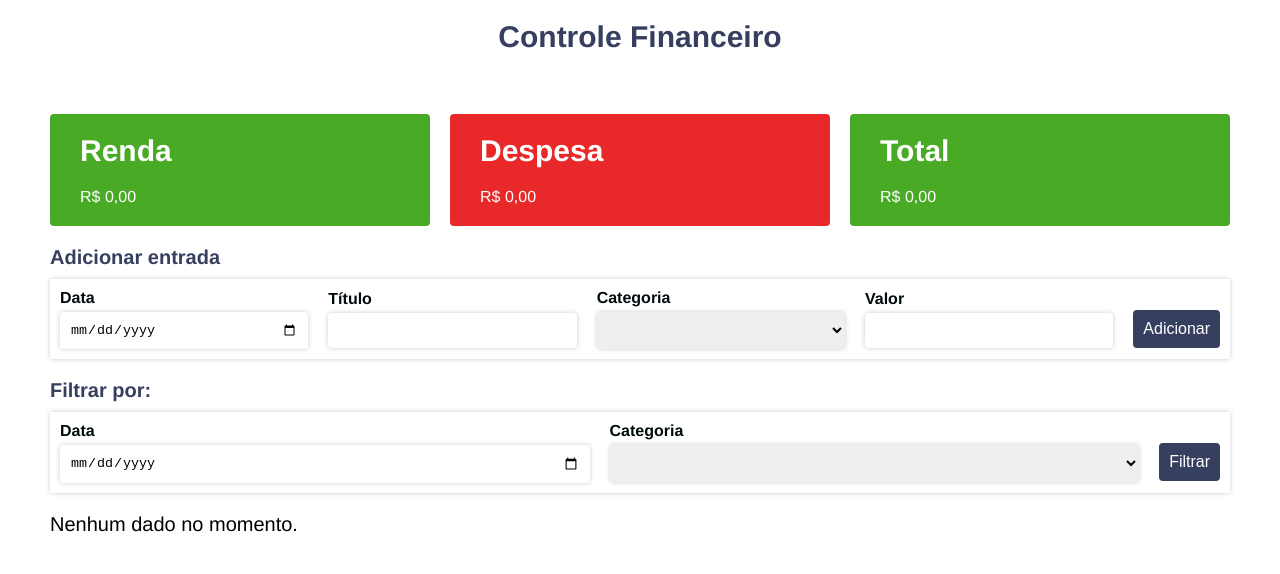
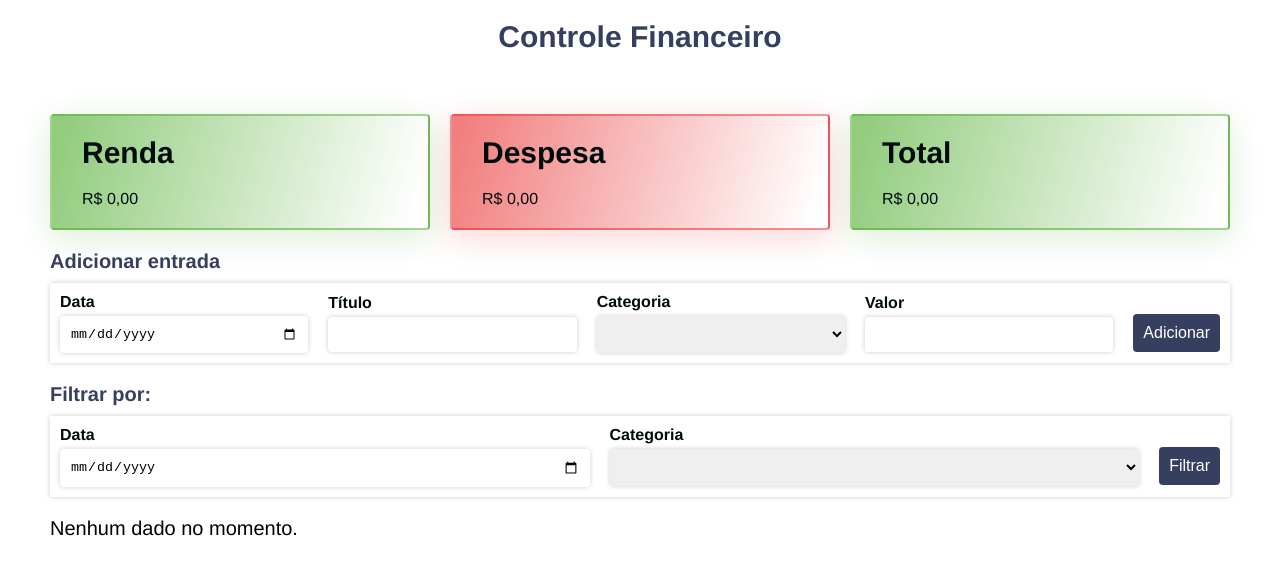
Before and after one commit to hamiltonspjr/finance-control, a Vue app: page / in a window 1280 px wide. Shown: the top 574 px of the page. Built offline with nearby package versions, Linux system fonts and the light colour scheme.

Commit message:
modified card background style

```diff
--- a/src/components/DataCards.vue
+++ b/src/components/DataCards.vue
@@ -26,14 +26,30 @@ export default {
   border-radius: 0.4rem;
 }
 .bg-green {
-  background-color: #49aa26;
+  background: linear-gradient(
+    105.87deg,
+    rgba(73, 170, 38, 0.6) 3.04%,
+    rgba(255, 255, 255, 0) 96.05%
+  );
+  box-shadow: 0 8px 32px 0 rgb(73, 170, 38, 0.2);
+  backdrop-filter: blur(80px);
+  -webkit-backdrop-filter: blur(10px);
+  border: 2px solid rgb(73, 170, 38, 0.5);
 }
 .bg-red {
-  background-color: #e92929;
+  background: linear-gradient(
+    105.87deg,
+    rgba(233, 41, 41, 0.6) 3.04%,
+    rgba(255, 255, 255, 0) 96.05%
+  );
+  box-shadow: 0 8px 32px 0 rgb(233, 41, 41, 0.2);
+  backdrop-filter: blur(80px);
+  -webkit-backdrop-filter: blur(10px);
+  border: 2px solid rgb(233, 41, 41, 0.5);
 }
 .card-item__title,
 .card-item__value {
-  color: #fff;
+  color: #000b0d;
 }
 .card-item__title {
   font-size: 3rem;
```
